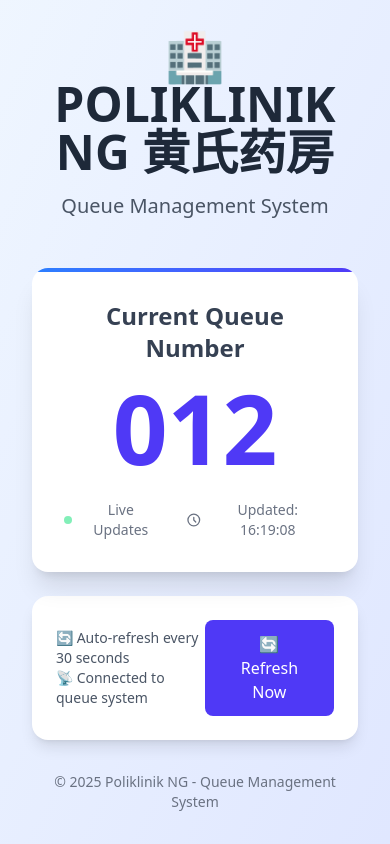
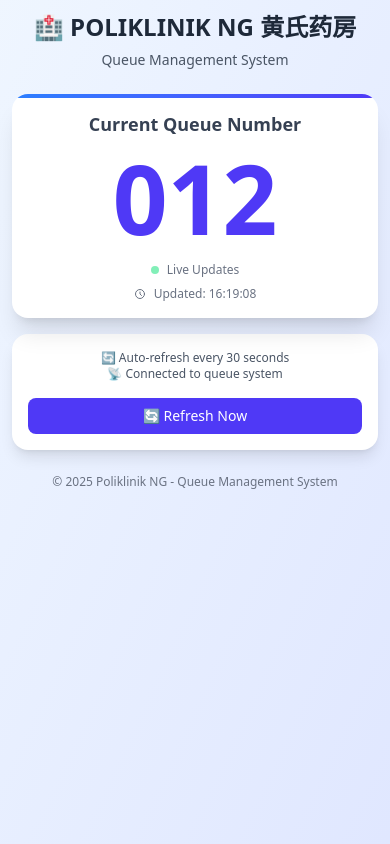
Before and after one commit to ngshijun/clinic-queue-system, a Vue app: page / in a window 390 px wide. Built offline with nearby package versions, Linux system fonts and the light colour scheme; no server answers.

Commit message:
fix text size and small device problem

```diff
--- a/src/App.vue
+++ b/src/App.vue
@@ -4,23 +4,18 @@ import { ref, onMounted, onUnmounted } from 'vue'
 const currentNumber = ref(0)
 const isLoading = ref(false)
 const lastUpdated = ref<Date | null>(null)
-
 let intervalId: number | null = null
 
 // Function to fetch current queue number from API
 const fetchQueueNumber = async () => {
   isLoading.value = true
-
   try {
     // Replace this URL with your actual API endpoint
     const response = await fetch('/api/queue/current')
-
     if (!response.ok) {
       throw new Error(`HTTP error! status: ${response.status}`)
     }
-
     const data = await response.json()
-
     // Adjust this based on your API response structure
     // Example: { currentNumber: 42 } or { queueNumber: 42 }
     currentNumber.value = data.currentNumber || data.queueNumber || 0
@@ -39,7 +34,6 @@ const fetchQueueNumber = async () => {
 const startTimer = () => {
   // Fetch immediately
   fetchQueueNumber()
-
   // Then set interval for every 30 seconds
   intervalId = setInterval(fetchQueueNumber, 30000)
 }
@@ -78,48 +72,51 @@ const handleRefresh = () => {
 </script>
 
 <template>
-  <div class="min-h-screen bg-gradient-to-br from-blue-50 to-indigo-100 p-8">
+  <div class="min-h-screen bg-gradient-to-br from-blue-50 to-indigo-100 p-3 sm:p-8">
     <div class="max-w-4xl mx-auto">
       <!-- Header -->
-      <div class="text-center mb-12">
-        <h1 class="text-5xl font-bold text-gray-800 mb-4">🏥 POLIKLINIK NG 黄氏药房</h1>
-        <p class="text-xl text-gray-600">Queue Management System</p>
+      <div class="text-center mb-6 sm:mb-12">
+        <h1 class="text-2xl sm:text-5xl font-bold text-gray-800 mb-2 sm:mb-4 leading-tight">
+          🏥 POLIKLINIK NG 黄氏药房
+        </h1>
+        <p class="text-sm sm:text-xl text-gray-600">Queue Management System</p>
       </div>
 
       <!-- Main Queue Display Card -->
-      <div class="bg-white rounded-2xl shadow-xl p-8 mb-6 text-center relative overflow-hidden">
+      <div class="bg-white rounded-2xl shadow-xl p-4 sm:p-8 mb-4 sm:mb-6 text-center relative overflow-hidden">
         <!-- Background decoration -->
         <div class="absolute top-0 left-0 w-full h-1 bg-gradient-to-r from-blue-500 to-indigo-600"></div>
 
         <!-- Loading indicator -->
-        <div v-if="isLoading" class="absolute top-4 right-4">
-          <div class="animate-spin rounded-full h-6 w-6 border-b-2 border-blue-500"></div>
+        <div v-if="isLoading" class="absolute top-3 right-3 sm:top-4 sm:right-4">
+          <div class="animate-spin rounded-full h-5 w-5 sm:h-6 sm:w-6 border-b-2 border-blue-500"></div>
         </div>
 
         <!-- Current Queue Number -->
-        <div class="mb-6">
-          <h2 class="text-2xl font-semibold text-gray-700 mb-4">Current Queue Number</h2>
+        <div class="mb-4 sm:mb-6">
+          <h2 class="text-lg sm:text-2xl font-semibold text-gray-700 mb-3 sm:mb-4">Current Queue Number</h2>
 
           <div class="relative flex items-center justify-center">
-            <!-- Pulse effect circle - positioned behind the number -->
-            <!-- <div class="absolute w-64 h-64 border-3 border-indigo-200 rounded-full animate-pulse opacity-20"></div> -->
-
             <!-- Number display -->
-            <div class="relative z-10 text-8xl font-bold text-indigo-600 transition-all duration-500 ease-in-out">
+            <div
+              class="relative z-10 text-8xl sm:text-[10rem] font-bold text-indigo-600 transition-all duration-500 ease-in-out"
+            >
               {{ currentNumber.toString().padStart(3, '0') }}
             </div>
           </div>
         </div>
 
         <!-- Status information -->
-        <div class="flex justify-center items-center space-x-6 text-sm text-gray-500">
+        <div
+          class="flex flex-col sm:flex-row justify-center items-center space-y-2 sm:space-y-0 sm:space-x-6 text-xs sm:text-sm text-gray-500"
+        >
           <div class="flex items-center space-x-2">
             <div class="w-2 h-2 bg-green-400 rounded-full animate-pulse"></div>
             <span>Live Updates</span>
           </div>
 
           <div v-if="lastUpdated" class="flex items-center space-x-2">
-            <svg class="w-4 h-4" fill="none" stroke="currentColor" viewBox="0 0 24 24">
+            <svg class="w-3 h-3 sm:w-4 sm:h-4" fill="none" stroke="currentColor" viewBox="0 0 24 24">
               <path
                 stroke-linecap="round"
                 stroke-linejoin="round"
@@ -133,9 +130,9 @@ const handleRefresh = () => {
       </div>
 
       <!-- Control Panel -->
-      <div class="bg-white rounded-2xl shadow-lg p-6">
-        <div class="flex justify-between items-center">
-          <div class="text-sm text-gray-600">
+      <div class="bg-white rounded-2xl shadow-lg p-4 sm:p-6">
+        <div class="flex flex-col sm:flex-row justify-between items-center space-y-3 sm:space-y-0">
+          <div class="text-xs sm:text-sm text-gray-600 text-center sm:text-left pb-1">
             <p>🔄 Auto-refresh every 30 seconds</p>
             <p>📡 Connected to queue system</p>
           </div>
@@ -143,7 +140,7 @@ const handleRefresh = () => {
           <button
             @click="handleRefresh"
             :disabled="isLoading"
-            class="px-6 py-3 bg-indigo-600 text-white rounded-lg hover:bg-indigo-700 disabled:opacity-50 disabled:cursor-not-allowed transition-all duration-200 transform hover:scale-105 active:scale-95 font-medium"
+            class="w-full sm:w-auto px-4 sm:px-6 py-2 sm:py-3 bg-indigo-600 text-white rounded-lg hover:bg-indigo-700 disabled:opacity-50 disabled:cursor-not-allowed transition-all duration-200 font-medium text-sm sm:text-base"
           >
             <span v-if="isLoading">Refreshing...</span>
             <span v-else>🔄 Refresh Now</span>
@@ -152,7 +149,7 @@ const handleRefresh = () => {
       </div>
 
       <!-- Footer -->
-      <div class="text-center mt-8 text-gray-500 text-sm">
+      <div class="text-center mt-6 sm:mt-8 text-gray-500 text-xs sm:text-sm px-4">
         <p>© 2025 Poliklinik NG - Queue Management System</p>
       </div>
     </div>
@@ -179,4 +176,11 @@ const handleRefresh = () => {
 .number-transition {
   transition: all 0.3s ease-in-out;
 }
+
+/* Ensure proper text scaling on mobile */
+@media (max-width: 640px) {
+  .text-6xl {
+    line-height: 1.1;
+  }
+}
 </style>
```
